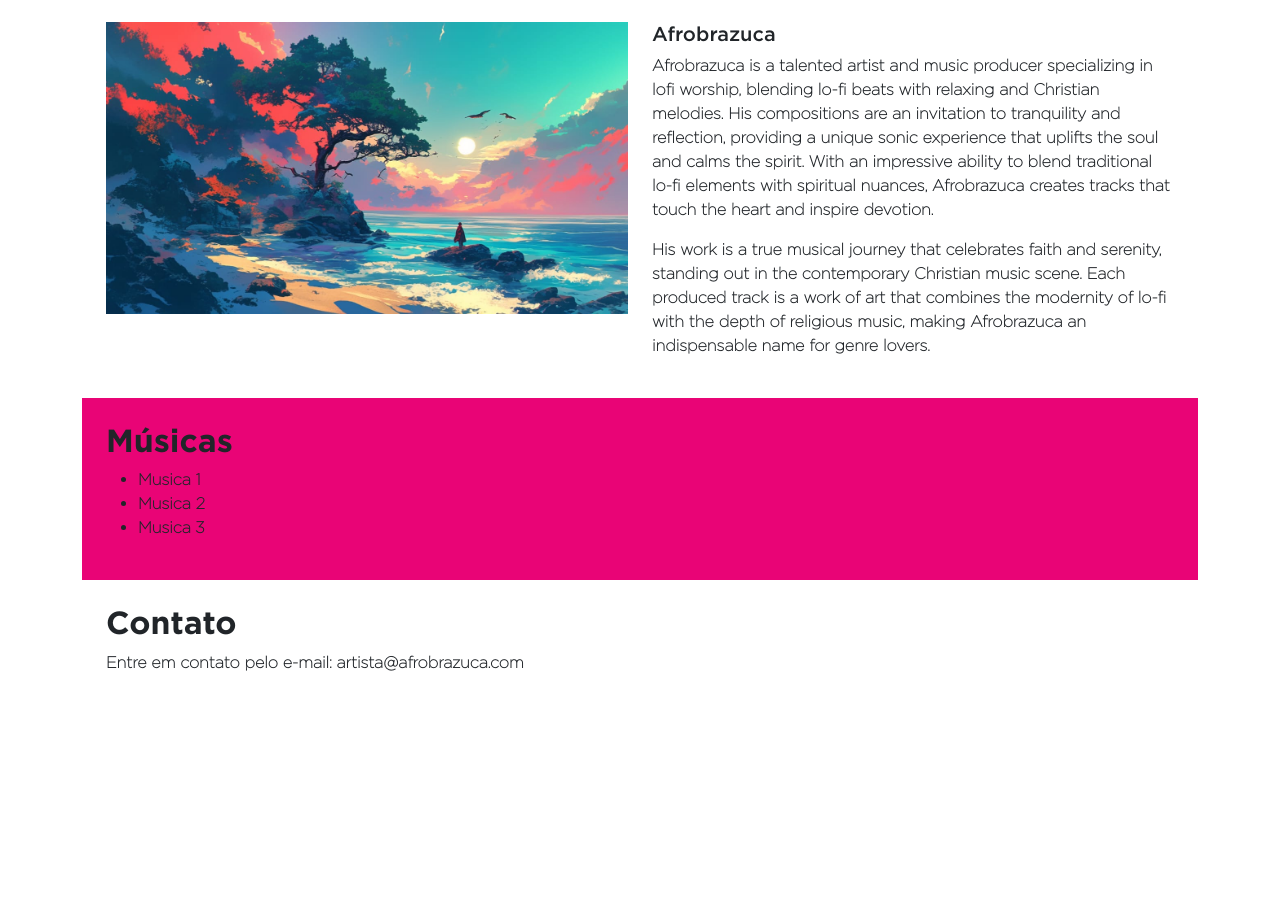
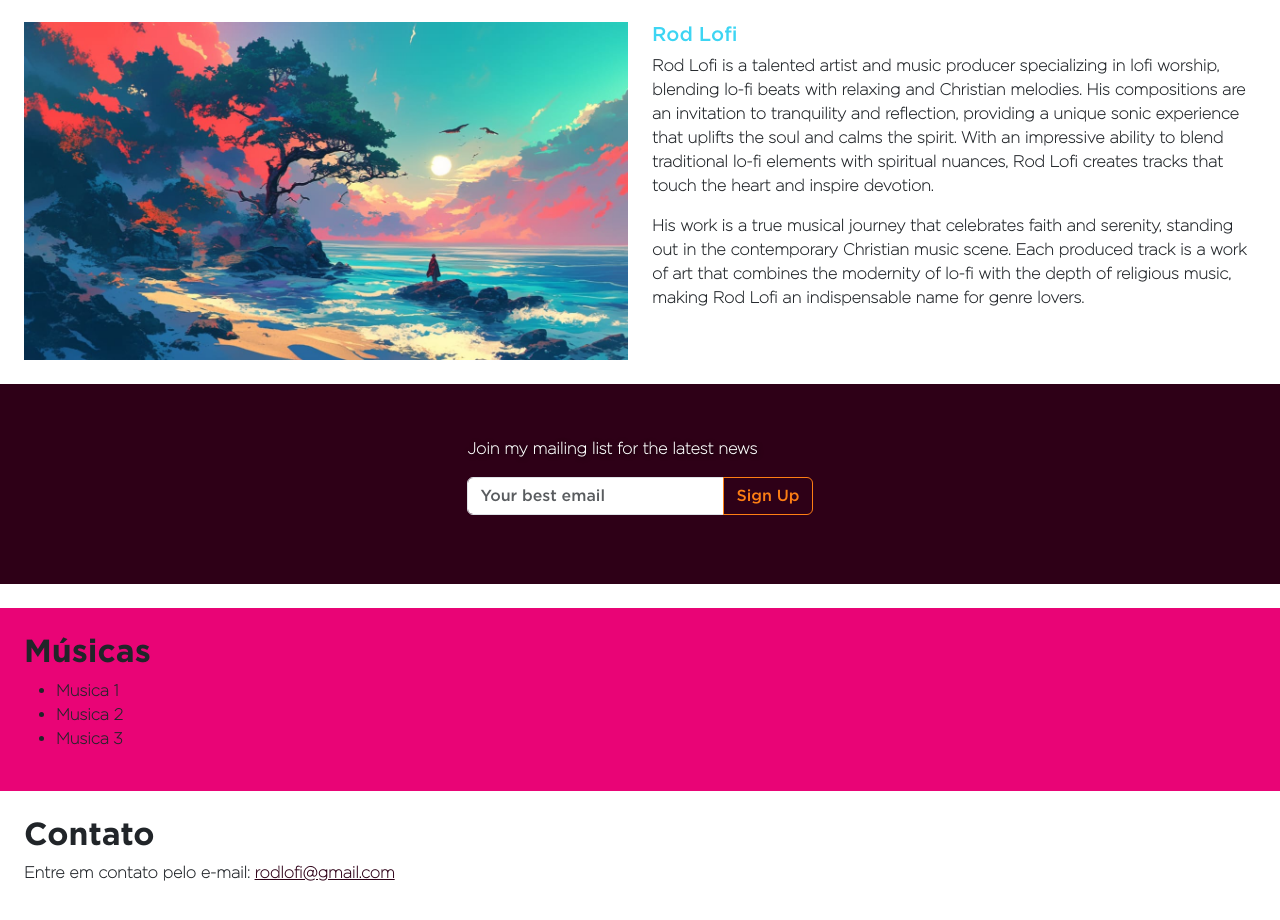
Before and after one commit to rodrigozan/afrobrazuca, a Next.js app: page / in a window 1280 px wide. Shown: the part 802-1722 px from the top of the page. Before the commit the page ends 1517 px from the top, so only its background shows below. Built offline with nearby package versions, Linux system fonts and the light colour scheme; a web font is replaced by a local one.

Commit message:
Created About, MailList components and refactory

```diff
--- a/app/components/About.tsx
+++ b/app/components/About.tsx
@@ -1,26 +1,30 @@
 import React from 'react';
+
+import MailList from './MailList';
 
 import styles from '../../styles/About.module.scss';
 
-import about from '../assets/img/afrobrazuca-about.jpg'
+import about from '../assets/img/RodLofi-about.jpg'
 
 const About: React.FC = () => {
   return (
+    <>
       <section className={`${styles.About} p-4 row`}>
         <div className='col-6'>
-        <img src={about.src} alt="About Afrobrazuca" />
+          <img src={about.src} alt="About Rod Lofi" />
         </div>
         <div className="col-6">
-        <h5>Afrobrazuca</h5>
+          <h5 className='text-info'>Rod Lofi</h5>
           <p>
-          Afrobrazuca is a talented artist and music producer specializing in lofi worship, blending lo-fi beats with relaxing and Christian melodies. His compositions are an invitation to tranquility and reflection, providing a unique sonic experience that uplifts the soul and calms the spirit. With an impressive ability to blend traditional lo-fi elements with spiritual nuances, Afrobrazuca creates tracks that touch the heart and inspire devotion.
+            Rod Lofi is a talented artist and music producer specializing in lofi worship, blending lo-fi beats with relaxing and Christian melodies. His compositions are an invitation to tranquility and reflection, providing a unique sonic experience that uplifts the soul and calms the spirit. With an impressive ability to blend traditional lo-fi elements with spiritual nuances, Rod Lofi creates tracks that touch the heart and inspire devotion.
           </p>
           <p>
-          His work is a true musical journey that celebrates faith and serenity, standing out in the contemporary Christian music scene. Each produced track is a work of art that combines the modernity of lo-fi with the depth of religious music, making Afrobrazuca an indispensable name for genre lovers.
+            His work is a true musical journey that celebrates faith and serenity, standing out in the contemporary Christian music scene. Each produced track is a work of art that combines the modernity of lo-fi with the depth of religious music, making Rod Lofi an indispensable name for genre lovers.
           </p>
         </div>
-
       </section>
+      <MailList />
+    </>
   );
 };
 
--- a/app/components/Contact.tsx
+++ b/app/components/Contact.tsx
@@ -5,7 +5,7 @@ const Contact: React.FC = () => {
     <section className="p-4">
       <h2>Contato</h2>
       <p>
-        Entre em contato pelo e-mail: artista@afrobrazuca.com
+        Entre em contato pelo e-mail: <a href="mailto:rodlofi@gmail.com" className='text-dark'>rodlofi@gmail.com</a>
       </p>
     </section>
   );
--- a/app/components/Header.tsx
+++ b/app/components/Header.tsx
@@ -8,9 +8,9 @@ import apple from '../assets/img/apple-music-white.png'
 const Header: React.FC = () => {
   return (
     <header className={styles.header}>
-      <h1 className='text-primary'>Afrobrazuca</h1>
+      <h1 className='text-white'>Rod Lofi</h1>
       <p>
-        <a href="https://open.spotify.com/intl-pt/artist/2vQYZkXsLPj0QALQaSINWr" className="btn btn-success m-2 text-white"> <img src={spotify.src} /> Ouça no Spotify</a>
+        <a href="https://open.spotify.com/intl-pt/artist/2vQYZkXsLPj0QALQaSINWr" className="btn btn-success m-2 text-white" target='_new'> <img src={spotify.src} /> Ouça no Spotify</a>
         <a href="https://apple.com/music" className="btn btn-light m-2 text-white"><img src={apple.src} /> Ouça no Apple Music</a>
       </p>
     </header>
--- /dev/null
+++ b/app/components/MailList.tsx
@@ -0,0 +1,19 @@
+import React from 'react';
+
+import styles from '../../styles/MailList.module.scss'
+
+const MailList: React.FC = () => {
+    return (
+        <section className={`${styles.MailList} p-4 bg-dark mb-4`}>
+            <div className={`content`}>
+            <p>Join my mailing list for the latest news</p>
+            <div className="input-group mb-3">
+                <input type="text" className="form-control" placeholder="Your best email" aria-label="Your best email" aria-describedby="button-addon2" />
+                    <button className="btn btn-outline-secondary" type="button" id="button-addon2">Sign Up</button>
+            </div>
+            </div>
+        </section>
+    );
+};
+
+export default MailList;
--- a/app/page.tsx
+++ b/app/page.tsx
@@ -2,14 +2,15 @@ import React from 'react';
 import About from './components/About';
 import Musics from './components/Musics';
 import Contact from './components/Contact';
+import MailList from './components/MailList';
 
-//import 'bootstrap/dist/css/bootstrap.min.css';
 import './globals.css'
 import styles from "./page.module.css";
 
+
 export default function Home() {
   return (
-    <main className="container">
+    <main>
       <About />
       <Musics />
       <Contact />
--- a/styles/Header.module.scss
+++ b/styles/Header.module.scss
@@ -6,7 +6,7 @@
 .header {
   height: 100vh;
   width: 100vw;
-  background-image: url('../app/assets/img/header-afrobrazuca.jpg');
+  background-image: url('../app/assets/img/RodLofi-header.jpg');
   background-size: cover;
   background-position: center;
   display: flex;
--- /dev/null
+++ b/styles/MailList.module.scss
@@ -0,0 +1,14 @@
+.MailList {
+    height: 200px;
+    width: 100vw;
+    background-color: black;
+    display: flex;
+    flex-direction: column;
+    justify-content: center;
+    align-items: center;
+    color: white;
+    text-shadow: 1px 1px 5px rgba(0, 0, 0, 0.7);
+    .content {
+        width: 70%;
+    }
+}
```
Also changed, not shown: app/assets/img/RodLofi-about.jpg (renamed from app/assets/img/afrobrazuca-about.jpg), app/assets/img/RodLofi-header.jpg (renamed from app/assets/img/header-afrobrazuca.jpg). Lines whose indentation alone changed are shown as unchanged.
